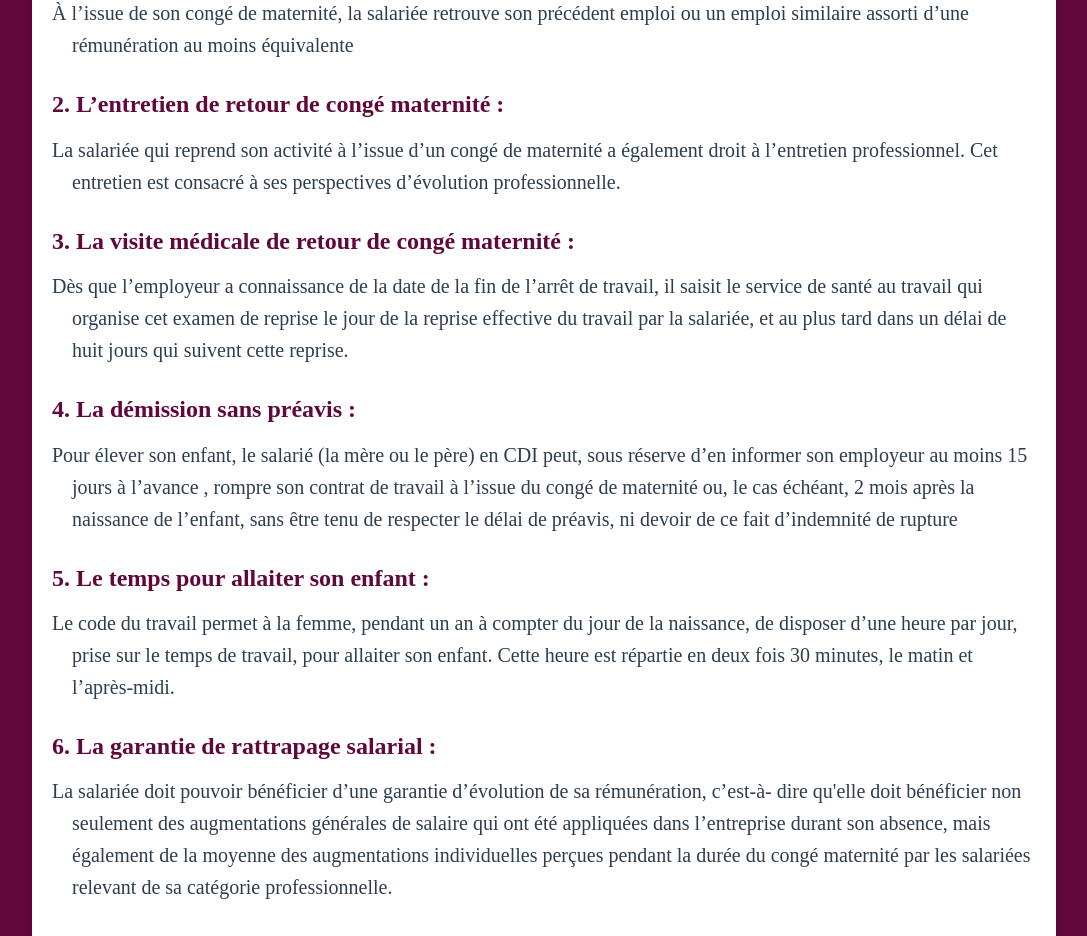
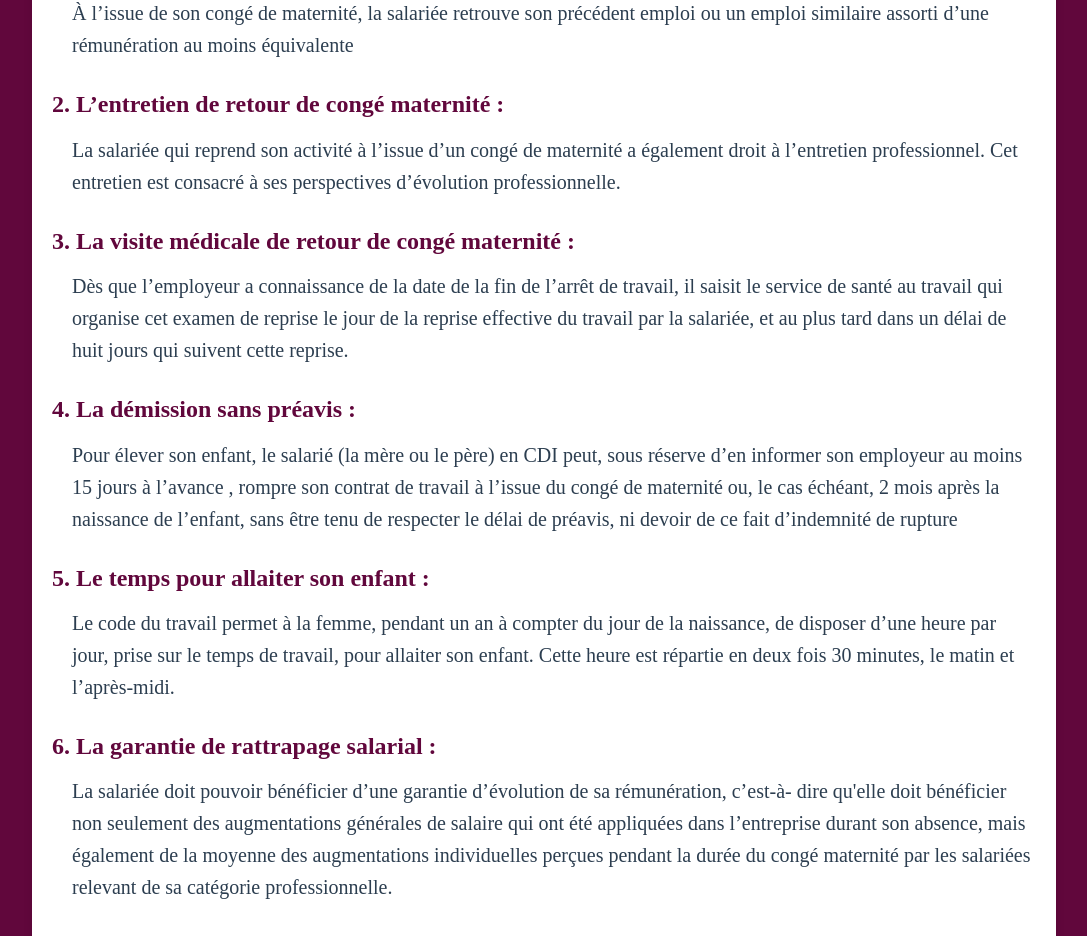
Before and after one commit to AlexisGlln/Nantes-hackaton, a React (Vite) app: page /le-retour in a window 1280 px wide. Shown: the part 890-1826 px from the top of the page, without its empty margins (96-1183 px from the left). Built offline with nearby package versions, Linux system fonts and the light colour scheme.

Commit message:
page-annonce-grossesse finition css site global

```diff
--- a/src/pages/LeRetour.jsx
+++ b/src/pages/LeRetour.jsx
@@ -1,69 +1,105 @@
-import React from 'react';
-import '../styles/LeRetour.css';
-import graphpageleretour from '../assets/graphique/graphpageleretour.png';
+import React from "react";
+import "../styles/LeRetour.css";
+import graphpageleretour from "../assets/graphique/graphpageleretour.png";
 
 function LeRetour() {
   return (
-    <div className='body-le-retour'>
-    <div className='retour-container'>
-      <h2 className='title-retour'>Le Retour</h2>
-      <h3 className="you-are-not-alone">Vous n’êtes pas seul !</h3>
-      <img src={graphpageleretour} alt='graphpageleretour'/>
-      <h3 className="what-you-need-to-know">Ce qu’il faut savoir :</h3>
-      <h4 className='retour'>1. Le droit de retrouver son poste :</h4>
-      <p>À l’issue de son congé de
-      maternité, la salariée retrouve son précédent emploi ou un emploi
-      similaire assorti d’une rémunération au moins équivalente</p>
-    <h4 className='retour'>2. L’entretien de retour de congé maternité :  </h4>
-    <p>La salariée qui
-    reprend son activité à l’issue d’un congé de maternité a également
-    droit à l’entretien professionnel. Cet entretien est consacré à ses
-    perspectives d’évolution professionnelle.</p>
-    <h4 className='retour'>3. La visite médicale de retour de congé maternité : </h4>
-    <p>Dès que l’employeur a connaissance de la date de la fin de l’arrêt de travail,
-    il saisit le service de santé au travail qui organise cet examen de
-    reprise le jour de la reprise effective du travail par la salariée, et au
-    plus tard dans un délai de huit jours qui suivent cette reprise.</p>
-    <h4 className='retour'>4. La démission sans préavis : </h4>
-    <p>Pour élever son enfant, le salarié (la
-    mère ou le père) en CDI peut, sous réserve d’en informer son
-    employeur au moins 15 jours à l’avance , rompre son contrat de
-    travail à l’issue du congé de maternité ou, le cas échéant, 2 mois
-    après la naissance de l’enfant, sans être tenu de respecter le délai
-    de préavis, ni devoir de ce fait d’indemnité de rupture</p>
-    <h4 className='retour'>5. Le temps pour allaiter son enfant :</h4>
-    <p> Le code du travail permet à
-    la femme, pendant un an à compter du jour de la naissance, de
-    disposer d’une heure par jour, prise sur le temps de travail, pour
-    allaiter son enfant. Cette heure est répartie en deux fois 30 minutes,
-    le matin et l’après-midi.</p>
-    <h4 className='retour'>6. La garantie de rattrapage salarial : </h4>
-    <p>La salariée doit pouvoir
-    bénéficier d’une garantie d’évolution de sa rémunération, c’est-à-
-    dire qu'elle doit bénéficier non seulement des augmentations
-    générales de salaire qui ont été appliquées dans l’entreprise durant
-    son absence, mais également de la moyenne des augmentations
-    individuelles perçues pendant la durée du congé maternité par les
-    salariées relevant de sa catégorie professionnelle.</p>
-    <h4 className='retour'>Elles en parlent :</h4>
-    <p><strong>Témoignage - La maternité a un impact sur l’évolution professionnelle des
-    femmes</strong></p>
-    <i>« Tout ce que je veux, c’est ne plus penser, ne plus me poser des questions pour
-    garder mon enfant et arrêter ce travail ! Je suis dégoûtée, écœurée parce que
-    j’avais tant donné. »</i>
-    <p>Cheffe de produit, 32 ans, 1 enfant</p>
-    <i>« Moi je suis carrément dans une logique de step back. Un énorme coup de frein,
-    un retour en arrière, même. Mais le fait de ne pas trop évoluer, cela m’arrange
-    car je ne pourrais pas en supporter davantage, mais d’ici trois ans je verrais les
-    choses autrement. »</i>
-    <p>Property manager, 32 ans, 1 enfant</p>
-    <i>« Je voudrais faire évoluer ma carrière, mon salaire, mon expertise au sein du
-    groupe mais post grossesse, mon projet professionnel a été impacté car je n’ai
-    plus la même mobilité. Il faut attendre. »</i>
-    <p>Responsable d’activités bancaires, 36 ans, 2 enfants</p>
+    <div className="body-le-retour">
+      <div className="retour-container">
+        <h2 className="title-retour">Le Retour</h2>
+        <h3 className="you-are-not-alone">Vous n’êtes pas seul !</h3>
+        <img src={graphpageleretour} alt="graphpageleretour" />
+        <h3 className="what-you-need-to-know">Ce qu’il faut savoir :</h3>
+        <h4 className="retour"> 1. Le droit de retrouver son poste :</h4>
+        <p className="text-retour">
+          {" "}
+          À l’issue de son congé de maternité, la salariée retrouve son
+          précédent emploi ou un emploi similaire assorti d’une rémunération au
+          moins équivalente
+        </p>
+        <h4 className="retour">
+          {" "}
+          2. L’entretien de retour de congé maternité :{" "}
+        </h4>
+        <p className="text-retour">
+          {" "}
+          La salariée qui reprend son activité à l’issue d’un congé de maternité
+          a également droit à l’entretien professionnel. Cet entretien est
+          consacré à ses perspectives d’évolution professionnelle.
+        </p>
+        <h4 className="retour">
+          {" "}
+          3. La visite médicale de retour de congé maternité :{" "}
+        </h4>
+        <p className="text-retour">
+          {" "}
+          Dès que l’employeur a connaissance de la date de la fin de l’arrêt de
+          travail, il saisit le service de santé au travail qui organise cet
+          examen de reprise le jour de la reprise effective du travail par la
+          salariée, et au plus tard dans un délai de huit jours qui suivent
+          cette reprise.
+        </p>
+        <h4 className="retour"> 4. La démission sans préavis : </h4>
+        <p className="text-retour">
+          {" "}
+          Pour élever son enfant, le salarié (la mère ou le père) en CDI peut,
+          sous réserve d’en informer son employeur au moins 15 jours à l’avance
+          , rompre son contrat de travail à l’issue du congé de maternité ou, le
+          cas échéant, 2 mois après la naissance de l’enfant, sans être tenu de
+          respecter le délai de préavis, ni devoir de ce fait d’indemnité de
+          rupture
+        </p>
+        <h4 className="retour"> 5. Le temps pour allaiter son enfant :</h4>
+        <p className="text-retour">
+          {" "}
+          Le code du travail permet à la femme, pendant un an à compter du jour
+          de la naissance, de disposer d’une heure par jour, prise sur le temps
+          de travail, pour allaiter son enfant. Cette heure est répartie en deux
+          fois 30 minutes, le matin et l’après-midi.
+        </p>
+        <h4 className="retour"> 6. La garantie de rattrapage salarial : </h4>
+        <p className="text-retour">
+          {" "}
+          La salariée doit pouvoir bénéficier d’une garantie d’évolution de sa
+          rémunération, c’est-à- dire qu'elle doit bénéficier non seulement des
+          augmentations générales de salaire qui ont été appliquées dans
+          l’entreprise durant son absence, mais également de la moyenne des
+          augmentations individuelles perçues pendant la durée du congé
+          maternité par les salariées relevant de sa catégorie professionnelle.
+        </p>
+        <h4 className="retour"> Elles en parlent :</h4>
+        <p className="text-retour">
+          {" "}
+          <strong>
+            Témoignage - La maternité a un impact sur l’évolution
+            professionnelle des femmes
+          </strong>
+        </p>
+        <i>
+          « Tout ce que je veux, c’est ne plus penser, ne plus me poser des
+          questions pour garder mon enfant et arrêter ce travail ! Je suis
+          dégoûtée, écœurée parce que j’avais tant donné. »
+        </i>
+        <p className="text-retour"> Cheffe de produit, 32 ans, 1 enfant</p>
+        <i>
+          « Moi je suis carrément dans une logique de step back. Un énorme coup
+          de frein, un retour en arrière, même. Mais le fait de ne pas trop
+          évoluer, cela m’arrange car je ne pourrais pas en supporter davantage,
+          mais d’ici trois ans je verrais les choses autrement. »
+        </i>
+        <p className="text-retour"> Property manager, 32 ans, 1 enfant</p>
+        <i>
+          « Je voudrais faire évoluer ma carrière, mon salaire, mon expertise au
+          sein du groupe mais post grossesse, mon projet professionnel a été
+          impacté car je n’ai plus la même mobilité. Il faut attendre. »
+        </i>
+        <p className="text-retour">
+          {" "}
+          Responsable d’activités bancaires, 36 ans, 2 enfants
+        </p>
+      </div>
     </div>
-    </div>
-  )
+  );
 }
 
 export default LeRetour;
--- a/src/styles/AnnonceGrossesse.css
+++ b/src/styles/AnnonceGrossesse.css
@@ -36,5 +36,4 @@ gap: 15px;
   font-size: 20px;
   border: 1px solid;
   border-radius: 16px;
-
 }
--- a/src/styles/LeAvant.css
+++ b/src/styles/LeAvant.css
@@ -51,12 +51,12 @@
     margin-bottom: 10px;
   }
 
-  p {
+  .text-le-avant {
     font-size: 2.5vh;
     color: #2c3e50;
     margin: 10px 0;
     padding-left: 20px;
-    text-indent: -20px;
+    text-indent: 0;
   }
 
   @media (max-width: 768px) {
@@ -78,7 +78,7 @@
       font-size: 2.5vh;
     }
 
-    p {
+    .text-le-avant {
       font-size: 2vh;
     }
   }
--- a/src/styles/LeCongéMaternité.css
+++ b/src/styles/LeCongéMaternité.css
@@ -1,5 +1,5 @@
 .body-le-cong-mate {
-    background-color: #AE650A;
+  background-color: #ae650a;
 }
 .mom-container {
   width: 80%;
@@ -15,7 +15,7 @@
   display: flex;
   justify-content: center;
   font-size: 6vh;
-      color: #AE650A; /* Couleur similaire à celle de l'exemple */
+  color: #ae650a; /* Couleur similaire à celle de l'exemple */
   margin-bottom: 20px;
 }
 
@@ -46,17 +46,17 @@
 
 .mom {
   font-size: 3vh;
-      color: #AE650A;
+  color: #ae650a;
   margin-top: 20px;
   margin-bottom: 10px;
 }
 
-    p {
+.text-le-congé-maternite {
   font-size: 2.5vh;
   color: #2c3e50;
   margin: 10px 0;
   padding-left: 20px;
-      text-indent: -20px;
+  text-indent: 0;
   margin-bottom: 3vh;
 }
 
@@ -83,7 +83,7 @@
     font-size: 2.5vh;
   }
 
-      p {
+  .text-le-congé-maternite {
     font-size: 2vh;
   }
 }
--- a/src/styles/LeRetour.css
+++ b/src/styles/LeRetour.css
@@ -1,5 +1,5 @@
 .body-le-retour {
-    background-color: #61073C;
+  background-color: #61073c;
 }
 
 .retour-container {
@@ -16,11 +16,11 @@
   display: flex;
   justify-content: center;
   font-size: 6vh;
-      color: #61073C; /* Couleur similaire à celle de l'exemple */
+  color: #61073c; /* Couleur similaire à celle de l'exemple */
   margin-bottom: 20px;
 }
 
-    h3 {
+.what-you-need-to-know {
   font-size: 2.5vh;
 }
 
@@ -51,17 +51,17 @@
 
 .retour {
   font-size: 3vh;
-      color: #61073C;
+  color: #61073c;
   margin-top: 20px;
   margin-bottom: 10px;
 }
 
-    p {
+.text-retour {
   font-size: 2.5vh;
   color: #2c3e50;
-      margin: 10px 0;
-      /* padding-left: 20px; */
-      text-indent: -20px;
+  margin: auto;
+  padding-left: 20px;
+  text-indent: 0;
   margin-bottom: 3vh;
 }
 
@@ -84,11 +84,11 @@
     font-size: 3.5vh;
   }
 
-      h4 {
+  .retour {
     font-size: 2.5vh;
   }
 
-      p {
+  .text-retour {
     font-size: 2vh;
   }
 }
```
Also changed, not shown: src/pages/AnnonceGrossesse.jsx (+4 -4 lines), src/pages/LeAvant.jsx (+7 -7 lines), src/pages/LeCongéMaternité.jsx (+34 -13 lines), src/App.css (line endings or trailing spaces). Lines whose indentation alone changed are shown as unchanged.
